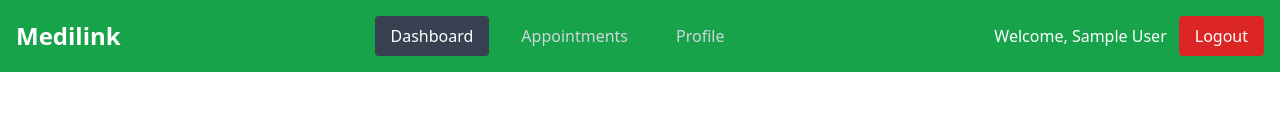
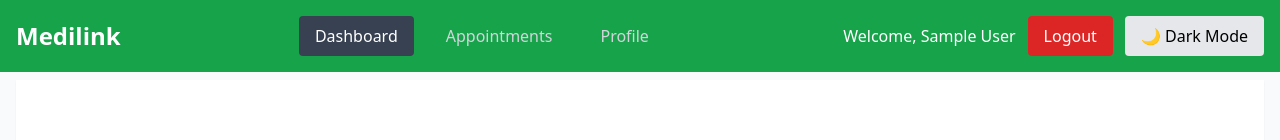
Before and after one commit to Sudharsen27/medilink-frontend, a React (Create React App) app: page /dashboard in a window 1280 px wide. Shown: the top 140 px of the page. Built offline with nearby package versions, Linux system fonts and the light colour scheme; no server answers; sample sign-in values are in the browser's storage.

Commit message:
feat : added Light Mode nd Dark Mode

```diff
--- a/src/App.js
+++ b/src/App.js
@@ -1,5 +1,5 @@
 // App.js
-import React, { useState } from 'react';
+import React, { useState, useEffect } from 'react';
 import { Routes, Route, Navigate, useNavigate } from 'react-router-dom';
 import Dashboard from './components/Dashboard';
 import Register from './components/Register';
@@ -7,6 +7,7 @@ import Login from './components/Login';
 import Profile from './components/Profile';
 import Appointments from './components/Appointments';
 import Navbar from './components/Navbar';
+import DarkModeToggle from './components/DarkModeToggle';
 
 function App() {
   const [user, setUser] = useState(() => {
@@ -14,7 +15,22 @@ function App() {
     return savedUser ? JSON.parse(savedUser) : null;
   });
 
+  const [darkMode, setDarkMode] = useState(
+    () => localStorage.getItem('darkMode') === 'true'
+  );
+
   const navigate = useNavigate();
+
+  // Apply dark mode class on html
+  useEffect(() => {
+    const root = window.document.documentElement;
+    if (darkMode) {
+      root.classList.add('dark');
+    } else {
+      root.classList.remove('dark');
+    }
+    localStorage.setItem('darkMode', darkMode);
+  }, [darkMode]);
 
   const handleLogout = () => {
     setUser(null);
@@ -24,16 +40,23 @@ function App() {
   };
 
   return (
-    <div className="min-h-screen bg-gray-50">
-      {user && <Navbar user={user} onLogout={handleLogout} />}
+    <div className="min-h-screen bg-gray-50 dark:bg-gray-900 text-black dark:text-white transition-colors duration-300">
+      {/* Navbar + Dark Mode Toggle */}
+      {user && (
+        <div className="fixed w-full z-50">
+          <Navbar user={user} onLogout={handleLogout} />
+          <div className="absolute top-4 right-4">
+            <DarkModeToggle darkMode={darkMode} setDarkMode={setDarkMode} />
+          </div>
+        </div>
+      )}
 
-      <div className={user ? 'pt-16' : ''}>
+      {/* Main Content */}
+      <div className={user ? 'pt-20 px-4' : 'px-4'}>
         <Routes>
           <Route
             path="/"
-            element={
-              user ? <Navigate to="/dashboard" /> : <Navigate to="/login" />
-            }
+            element={user ? <Navigate to="/dashboard" /> : <Navigate to="/login" />}
           />
 
           <Route
@@ -56,23 +79,13 @@ function App() {
           <Route
             path="/register"
             element={
-              user ? (
-                <Navigate to="/dashboard" />
-              ) : (
-                <Register onSuccess={() => navigate('/login')} />
-              )
+              user ? <Navigate to="/dashboard" /> : <Register onSuccess={() => navigate('/login')} />
             }
           />
 
           <Route
             path="/dashboard"
-            element={
-              user ? (
-                <Dashboard user={user} />
-              ) : (
-                <Navigate to="/login" />
-              )
-            }
+            element={user ? <Dashboard user={user} /> : <Navigate to="/login" />}
           />
 
           <Route
--- /dev/null
+++ b/src/components/DarkModeToggle.js
@@ -0,0 +1,28 @@
+import React, { useState, useEffect } from "react";
+
+function DarkModeToggle() {
+  const [darkMode, setDarkMode] = useState(
+    () => localStorage.getItem("darkMode") === "true"
+  );
+
+  useEffect(() => {
+    const root = window.document.documentElement;
+    if (darkMode) {
+      root.classList.add("dark");
+    } else {
+      root.classList.remove("dark");
+    }
+    localStorage.setItem("darkMode", darkMode);
+  }, [darkMode]);
+
+  return (
+    <button
+      onClick={() => setDarkMode(!darkMode)}
+      className="px-4 py-2 rounded bg-gray-200 dark:bg-gray-700 text-black dark:text-white"
+    >
+      {darkMode ? "☀️ Light Mode" : "🌙 Dark Mode"}
+    </button>
+  );
+}
+
+export default DarkModeToggle;
--- a/src/components/Navbar.js
+++ b/src/components/Navbar.js
@@ -1,7 +1,9 @@
+// Navbar.jsx
 import React from 'react';
 import { Link, useLocation } from 'react-router-dom';
+import DarkModeToggle from './DarkModeToggle';
 
-const Navbar = ({ user, onLogout }) => {
+const Navbar = ({ user, onLogout, darkMode, setDarkMode }) => {
   const location = useLocation();
 
   const isActive = (path) => location.pathname === path;
@@ -9,10 +11,12 @@ const Navbar = ({ user, onLogout }) => {
   return (
     <nav className="bg-green-600 text-white p-4 fixed w-full top-0 z-50">
       <div className="container mx-auto flex flex-col md:flex-row justify-between items-center">
+        {/* Logo */}
         <div className="mb-4 md:mb-0">
           <h2 className="text-2xl font-bold text-white">Medilink</h2>
         </div>
 
+        {/* Navigation Links */}
         <div className="flex flex-wrap justify-center gap-2 md:gap-4 mb-4 md:mb-0">
           <Link
             to="/dashboard"
@@ -46,14 +50,18 @@ const Navbar = ({ user, onLogout }) => {
           </Link>
         </div>
 
+        {/* User Info + Logout + Dark Mode Toggle */}
         <div className="flex flex-col sm:flex-row items-center gap-3">
-          <span className="text-white">Welcome, {user.name}</span>
+          {user && <span className="text-white">Welcome, {user.name}</span>}
+          {user && (
             <button
               onClick={onLogout}
               className="bg-red-600 hover:bg-red-700 text-white px-4 py-2 rounded transition-colors"
             >
               Logout
             </button>
+          )}
+          <DarkModeToggle darkMode={darkMode} setDarkMode={setDarkMode} />
         </div>
       </div>
     </nav>
--- a/tailwind.config.js
+++ b/tailwind.config.js
@@ -1,16 +1,8 @@
-// /** @type {import('tailwindcss').Config} */
-// module.exports = {
-//   content: [],
-//   theme: {
-//     extend: {},
-//   },
-//   plugins: [],
-// }
 
 /** @type {import('tailwindcss').Config} */
 module.exports = {
-  content: ["./src/**/*.{js,jsx,ts,tsx}"]
-,
+  darkMode: 'class', // enable class-based dark mode
+  content: ["./src/**/*.{js,jsx,ts,tsx}"],
   theme: {
     extend: {},
   },
```
Lines whose indentation alone changed are shown as unchanged.
